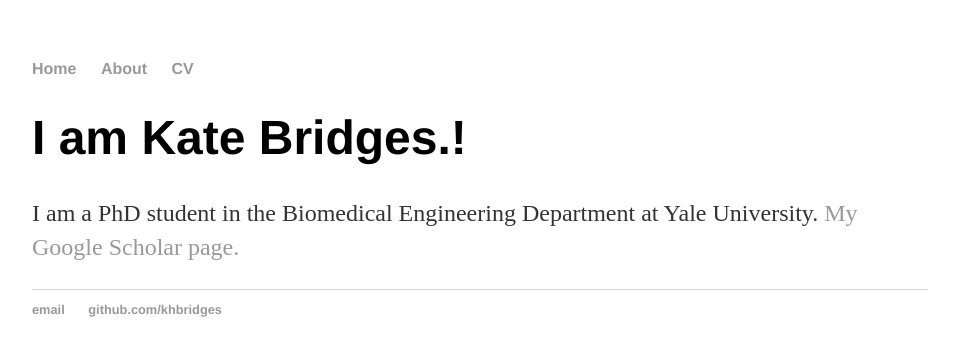
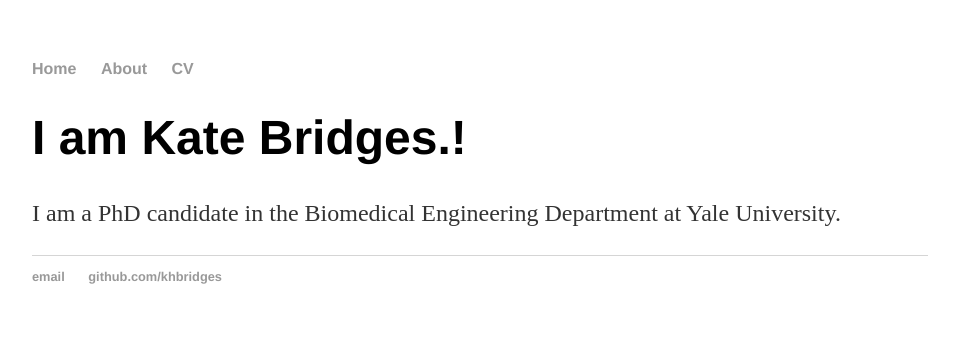
Before and after one commit to khbridges/khbridges.github.io, a Jekyll site: the page built from index.html, in a window 1280 px wide. Shown: the top 356 px of the page, without its empty margins (160-1119 px from the left). Built offline with Jekyll 4.4.1, drawn with Linux system fonts in a browser that asks for light colours.

Commit message:
Update index.html

```diff
--- a/index.html
+++ b/index.html
@@ -4,5 +4,5 @@ title: Henry Li
 ---
 <div class="blurb">
 	<h1>I am Kate Bridges.!</h1>
-	<p>I am a PhD student in the Biomedical Engineering Department at Yale University. <a href="https://scholar.google.com/citations?user=o7-TIlcAAAAJ&hl=en">My Google Scholar page.</a></p>
+	<p>I am a PhD candidate in the Biomedical Engineering Department at Yale University.</p>
 </div><!-- /.blurb -->
```
